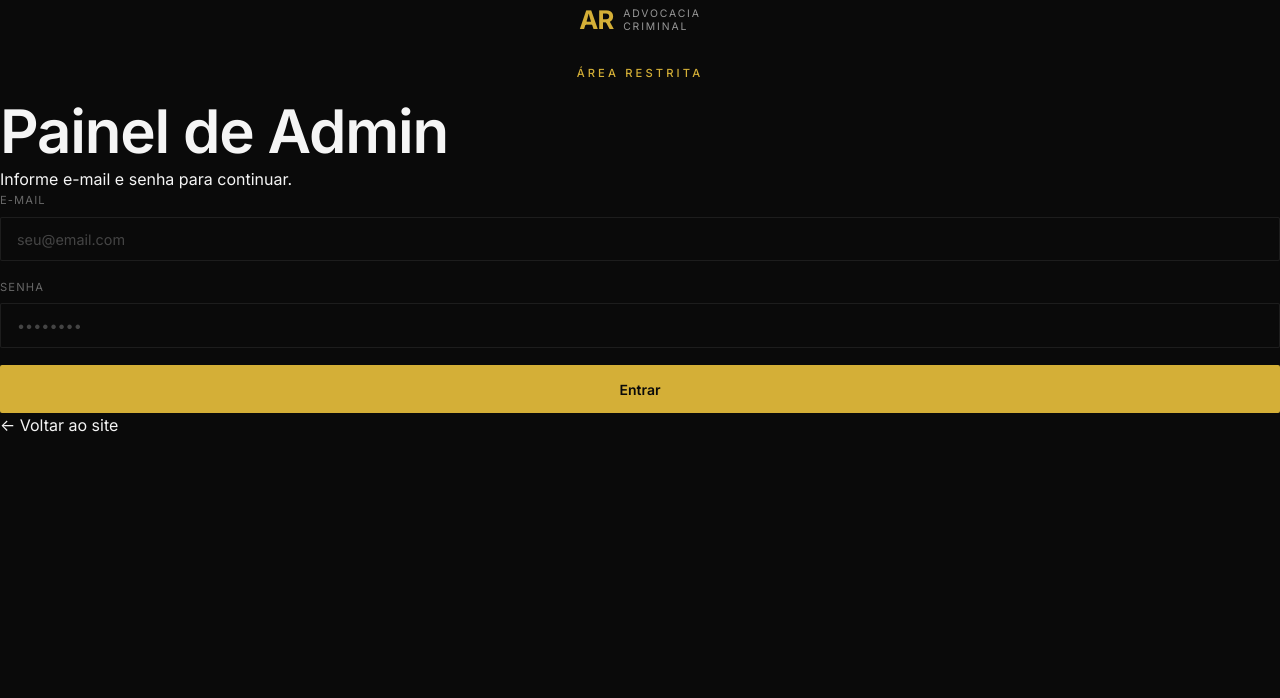
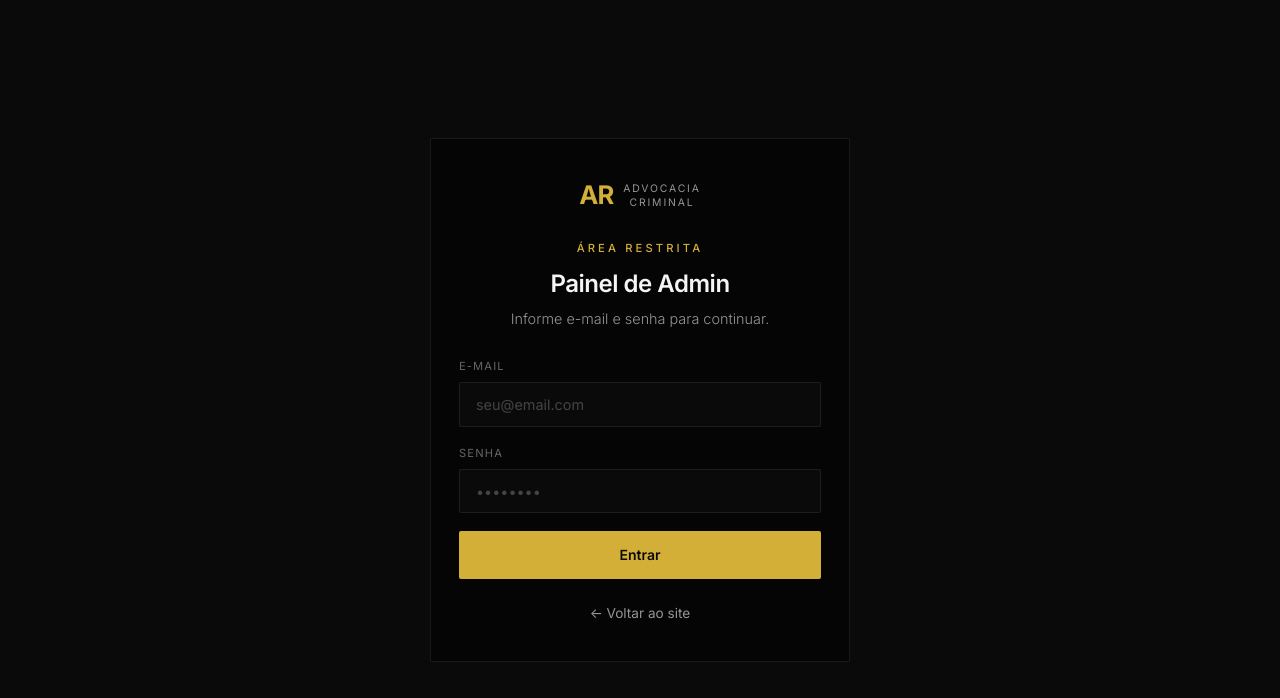
Before and after one commit to EvandroReck/advocacia-criminal-site, a plain HTML site: page login.html in a window 1280 px wide. Drawn offline with Linux system fonts and the light colour scheme.

Commit message:
CSS da tela de login do admin

```diff
--- a/css/style.css
+++ b/css/style.css
@@ -638,6 +638,54 @@ h3 { font-size: 1.1rem; }
     color: rgba(245,245,245,0.18);
 }
 
+/* ========== LOGIN ========== */
+.login-page {
+    min-height: 100vh;
+    display: flex;
+    align-items: center;
+    justify-content: center;
+    padding: 2rem 1.25rem;
+}
+
+.login-wrap {
+    width: 100%;
+    max-width: 420px;
+}
+
+.login-card {
+    border: 1px solid var(--border);
+    border-radius: var(--radius);
+    background: rgba(0, 0, 0, 0.45);
+    padding: 2.25rem 1.75rem;
+}
+
+.login-header {
+    text-align: center;
+    margin-bottom: 1.75rem;
+}
+
+.login-header h1 {
+    font-size: 1.5rem;
+    margin-bottom: 0.5rem;
+}
+
+.login-subtitle {
+    color: var(--muted);
+    font-size: 0.9rem;
+    font-weight: 300;
+}
+
+.login-back {
+    text-align: center;
+    margin-top: 1.5rem;
+    font-size: 0.85rem;
+    color: var(--muted);
+}
+
+.login-back a:hover {
+    color: var(--gold);
+}
+
 /* ========== ADMIN ========== */
 .admin-main {
     padding: calc(var(--nav-h) + 2.5rem) 0 4rem;
```
